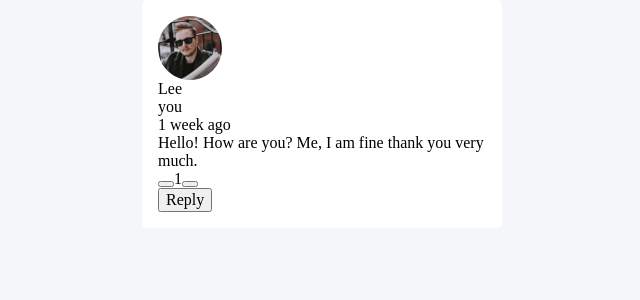
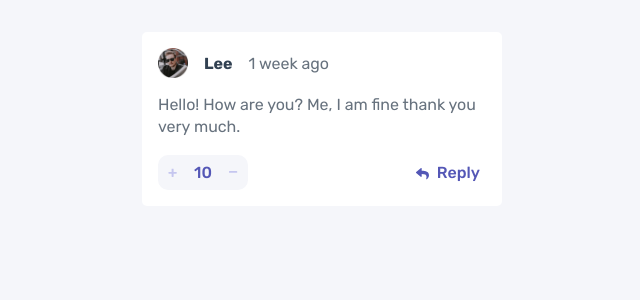
Before and after one commit to crackerFactory64/fm-comments-app, a React (Create React App) app: page / in a window 1280 px wide. Shown: the top 300 px of the page, without its empty margins (318-958 px from the left). Built offline with nearby package versions, Linux system fonts and the light colour scheme.

Commit message:
main comment styling

```diff
--- a/src/App.js
+++ b/src/App.js
@@ -11,7 +11,7 @@ export default function App() {
           loggedIn={false}
           age="1 week ago"
           body="Hello! How are you? Me, I am fine thank you very much."
-          score="1"
+          score="10"
         />
       </section>
     </div>
--- a/src/Comment.js
+++ b/src/Comment.js
@@ -11,13 +11,13 @@ export default function Comment(props) {
       </div>
       <p className="comment__body">{props.body}</p>
       <div className="row comment__footer">
-        <div className="row comment__score">
+        <div className="row comment__votes">
           <button
             className="comment__vote-btn up"
             aria-label="vote up"
             id="upvote"
           ></button>
-          <span>{props.score}</span>
+          <span className="comment__score">{props.score}</span>
           <button
             className="comment__vote-btn down"
             aria-label="vote down"
--- a/src/style.css
+++ b/src/style.css
@@ -31,6 +31,7 @@
 
 body {
   background-color: var(--clr-ntr-200);
+  font-family: var(--ff);
   min-height: 100vh;
 }
 
@@ -51,8 +52,89 @@ input {
   width: calc(100vw - 1.5em);
 }
 
+.row {
+  align-items: center;
+  display: flex;
+}
+
+.hide {
+  display: none;
+}
+
+.comments {
+  margin-block: 2em;
+}
+
 .comment {
   background-color: var(--clr-ntr-100);
   border-radius: var(--card-radius);
   padding: var(--gap);
 }
+
+.comment__header {
+  gap: var(--gap);
+}
+
+.comment__img {
+  aspect-ratio: 1;
+  height: 30px;
+  object-fit: cover;
+}
+
+.comment__user {
+  color: var(--clr-ntr-800);
+  font-weight: var(--fw-bold);
+}
+
+.comment__age {
+  color: var(--clr-ntr-500);
+}
+
+.comment__body {
+  color: var(--clr-ntr-500);
+  line-height: 1.4;
+  margin-top: var(--gap);
+}
+
+.comment__footer {
+  color: var(--clr-blue);
+  font-weight: var(--fw-medium);
+  justify-content: space-between;
+  margin-top: var(--gap);
+}
+
+.comment__votes {
+  background-color: var(--clr-ntr-200);
+  border-radius: var(--button-radius);
+  justify-content: space-between;
+  min-width: 90px;
+  padding: 0.5em;
+}
+
+.comment__vote-btn {
+  aspect-ratio: 1;
+  background-color: transparent;
+  background-position: center;
+  background-repeat: no-repeat;
+  background-size: 75%;
+  border: 0;
+  height: 100%;
+}
+
+.comment__vote-btn.up {
+  background-image: url(/public/images/icon-plus.svg);
+}
+.comment__vote-btn.down {
+  background-image: url(/public/images/icon-minus.svg);
+}
+
+.comment__reply-btn {
+  background-color: transparent;
+  background-image: url(/public/images/icon-reply.svg);
+  background-position: top 66% left 0;
+  background-repeat: no-repeat;
+  background-size: 1.2ch;
+  border: 0;
+  min-width: 70px;
+  text-align: end;
+}
```
